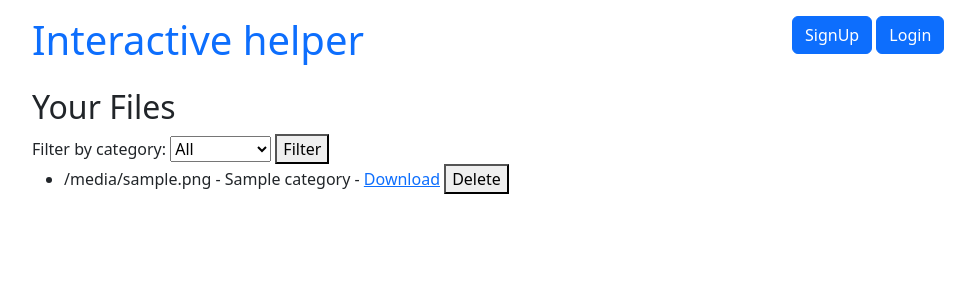
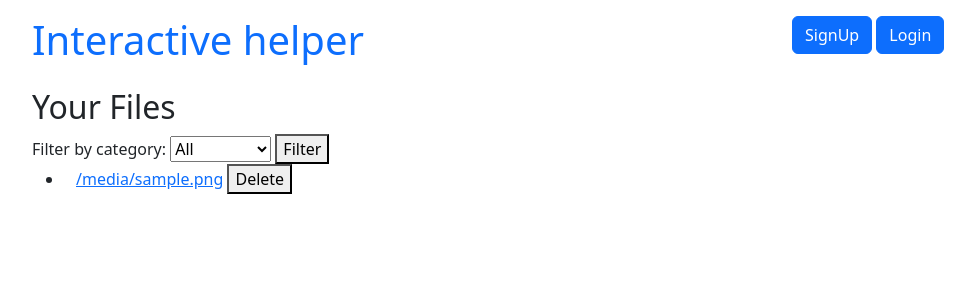
Before and after one commit to andrewpechersky/Interactive_helper, a Django app: template interactive_helper/files/templates/files/file_list.html in a window 1280 px wide. Shown: the top 300 px of the page, without its empty margins (50-1025 px from the left). Run offline with Django 5.2, Linux system fonts and the light colour scheme; the template is opened without the code that fills it: most values are stand-ins (such as "Sample title", 1, 10 or a date in 2020).

Commit message:
Update links in files

```diff
--- a/interactive_helper/files/templates/files/file_list.html
+++ b/interactive_helper/files/templates/files/file_list.html
@@ -17,12 +17,14 @@
     <ul>
         {% for file in files %}
             <li>
-                {{ file.file_name }} - {{ file.category }} -
-                <a href="{{ file.download_url }}" target="_blank">Download</a>
+                <div class="container-fluid">
+
+                <a href="{{ file.download_url }}" target="_blank">{{ file.file_name }}</a>
                 <form action="{% url 'files:delete_file' file.file_id %}" method="post" style="display:inline;">
                     {% csrf_token %}
                     <button type="submit">Delete</button>
                 </form>
+                </div>
             </li>
         {% endfor %}
     </ul>
```
